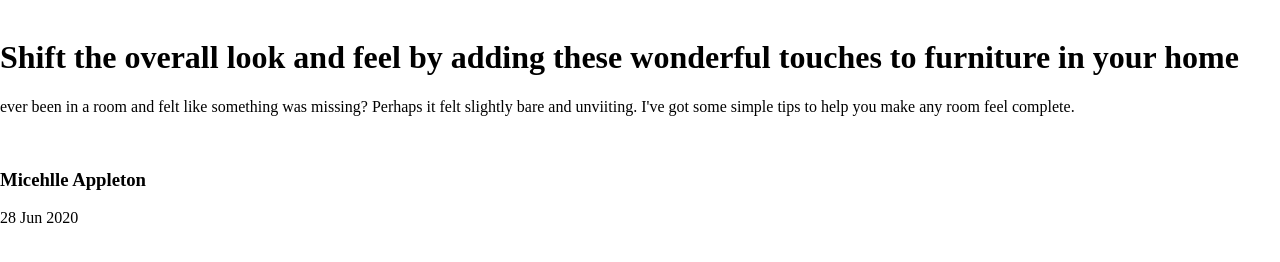
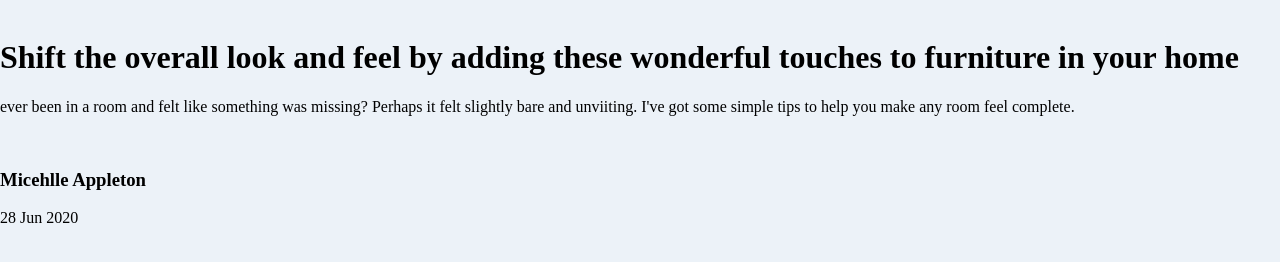
Before and after one commit to chrisgibbo/Article-Preview-Component, a plain HTML site: page index.html in a window 1280 px wide. Drawn offline with Linux system fonts and the light colour scheme.

```diff
--- a/style.css
+++ b/style.css
@@ -3,6 +3,7 @@
 body {
     margin: 0;
     font-family: "Manrope" sans-serif;
+    background-color: var(--lightgrayblue);
 }
 
 :root {
```
